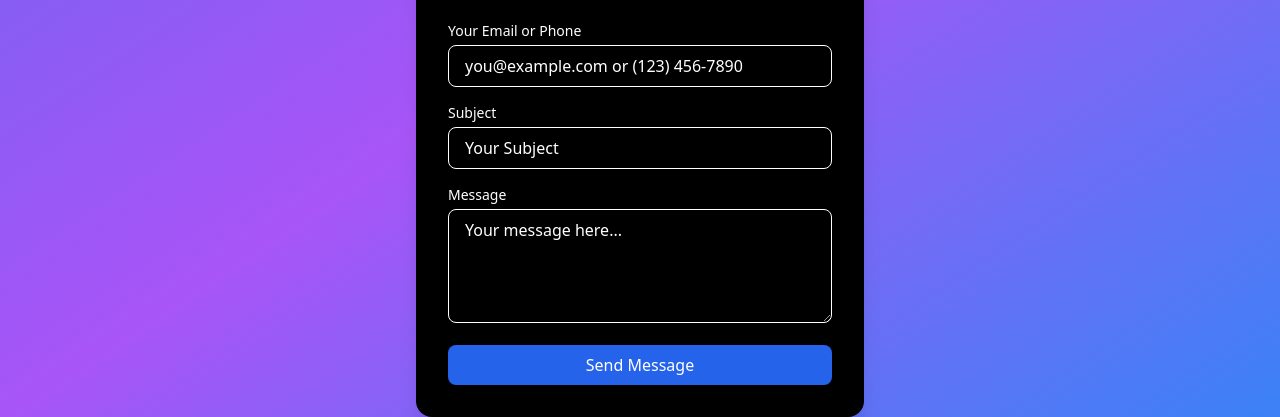
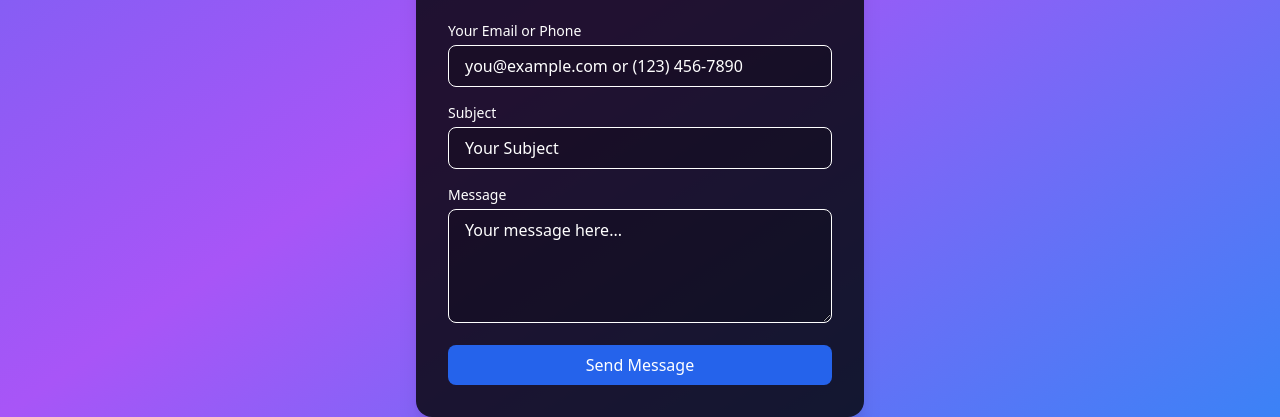
Before and after one commit to gmhobbies/gmhobbies.github.io, a plain HTML site: page index.html in a window 1280 px wide. Shown: the part 443-860 px from the top of the page. Drawn offline with nearby package versions, Linux system fonts and the light colour scheme.

```diff
--- a/index.html
+++ b/index.html
@@ -21,7 +21,7 @@
   <meta name="twitter:image" content="https://digitalinvite.github.io/digital_invite_photo.png" />
 </head>
 <body class="min-h-screen bg-gradient-to-br from-indigo-500 via-purple-500 to-blue-500 flex items-center justify-center px-4">
-  <div class="bg-black/100 p-8 rounded-2xl shadow-xl w-full max-w-md text-center">
+  <div class="bg-black/80 p-8 rounded-2xl shadow-xl w-full max-w-md text-center">
 
     <!-- Profile Image -->
     <img
```
